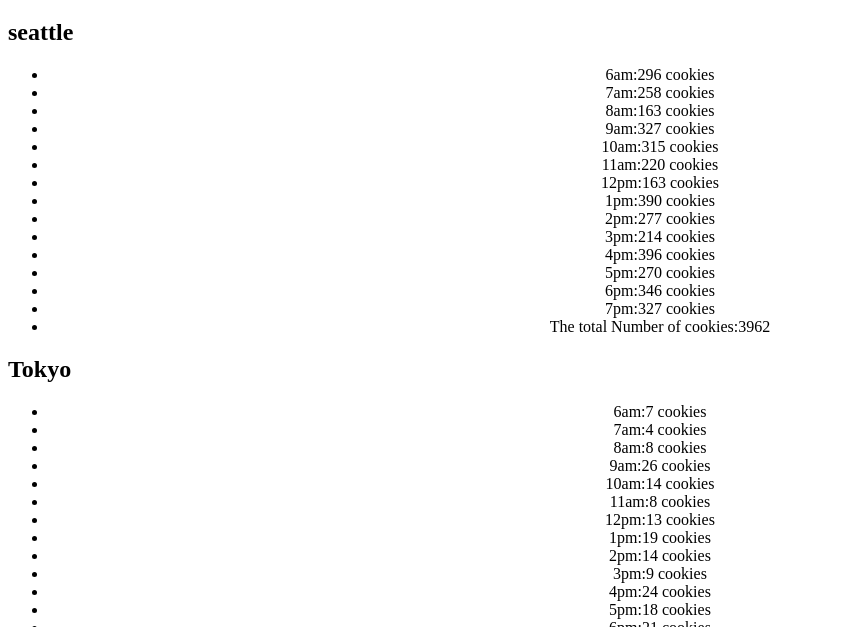
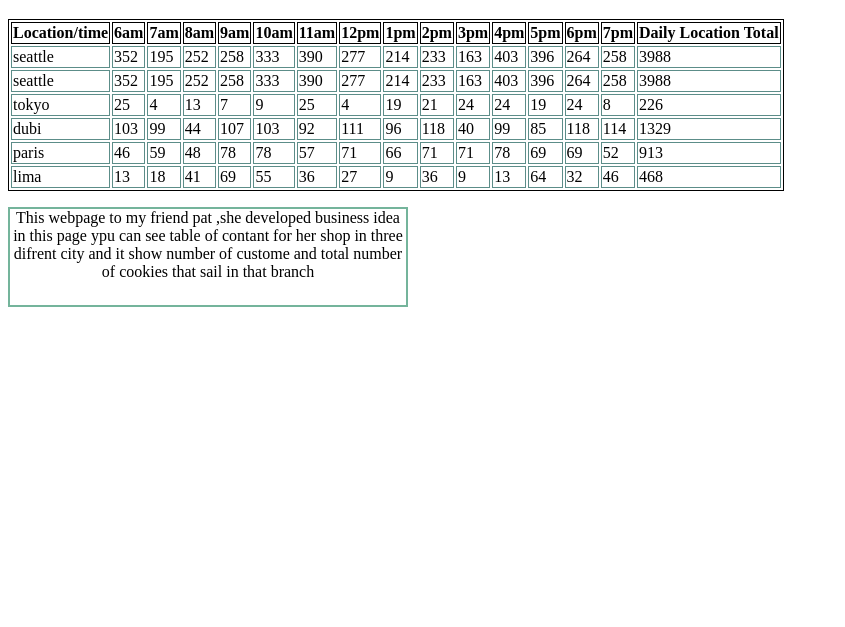
Before and after one commit to monaSalih/cookie-stand, a plain HTML site: page sales.html in a window 1280 px wide. Shown: the part 173-800 px from the top of the page, without its empty margins (0-845 px from the left). Drawn offline with Linux system fonts and the light colour scheme.

Commit message:
workFinaly

```diff
--- a/css/style.css
+++ b/css/style.css
@@ -1,10 +1,11 @@
 *{
     box-sizing: border-box;
 }
-footer{
+/* footer{
 background-color: #9F5F80;
 text-align: center;
-}
+margin-bottom: -23;
+} */
 
 article{
 width: 40px;
@@ -17,6 +18,12 @@ header{
 img{
     width: 300px;
     height: 100px
+}
+p{
+    border: 2px double #74B49B;
+    width: 400px;
+    height: 100px;
+    text-align: center;
 }
 
 table, th {
--- a/sales.html
+++ b/sales.html
@@ -17,12 +17,16 @@
 
 
 <div id="cookLis"></div>
-
+<div>
+<p>
+This webpage to my friend pat ,she developed business idea in this page ypu can see table of contant for her shop in three difrent city and it show number of custome and total number of cookies that sail in that branch
+</p>
+</div>
     </main>
 
 
-    <footer><p>This webpage is under development </p></footer>
-<script src="js/app.js"></script>
+    <!-- <footer><p>This webpage is under development </p></footer> -->
+<script src="js/app1.js"></script>
 
 </body>
 </html>
```
